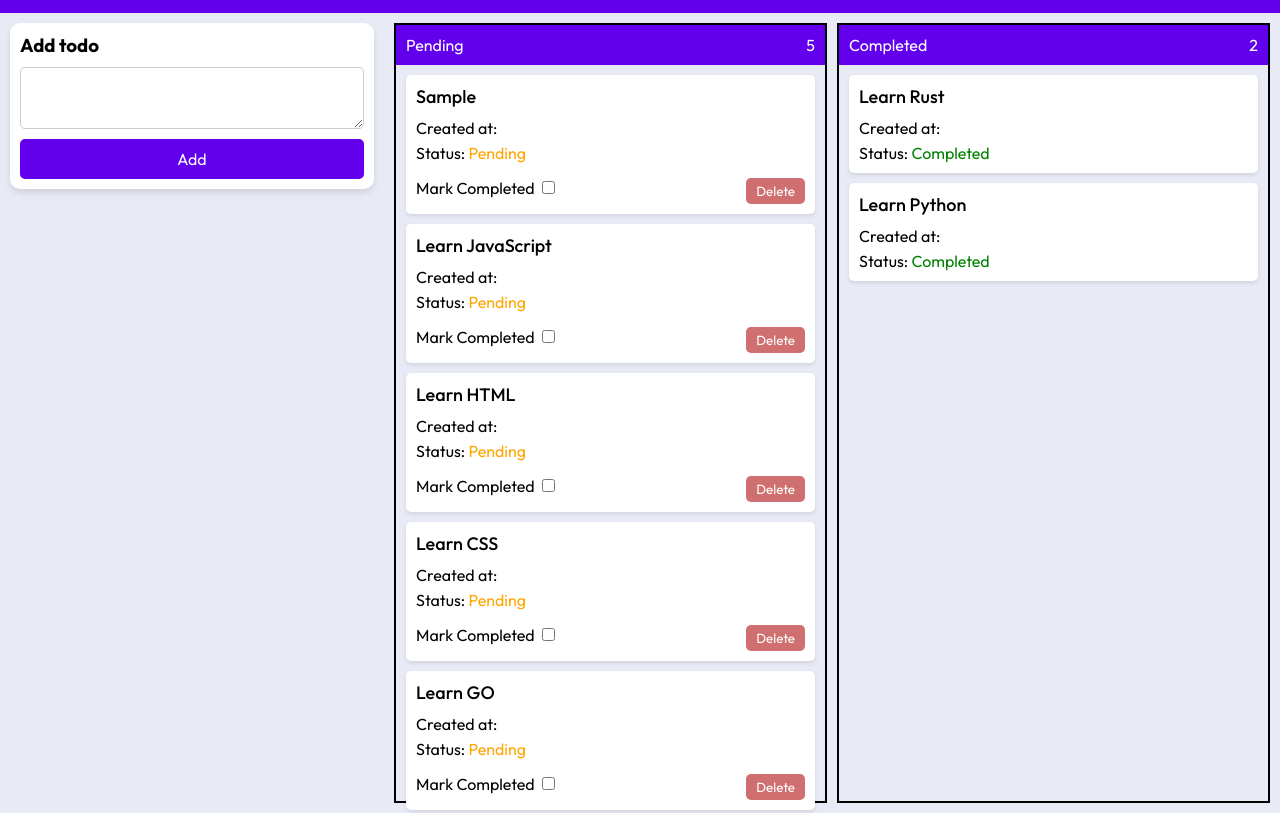
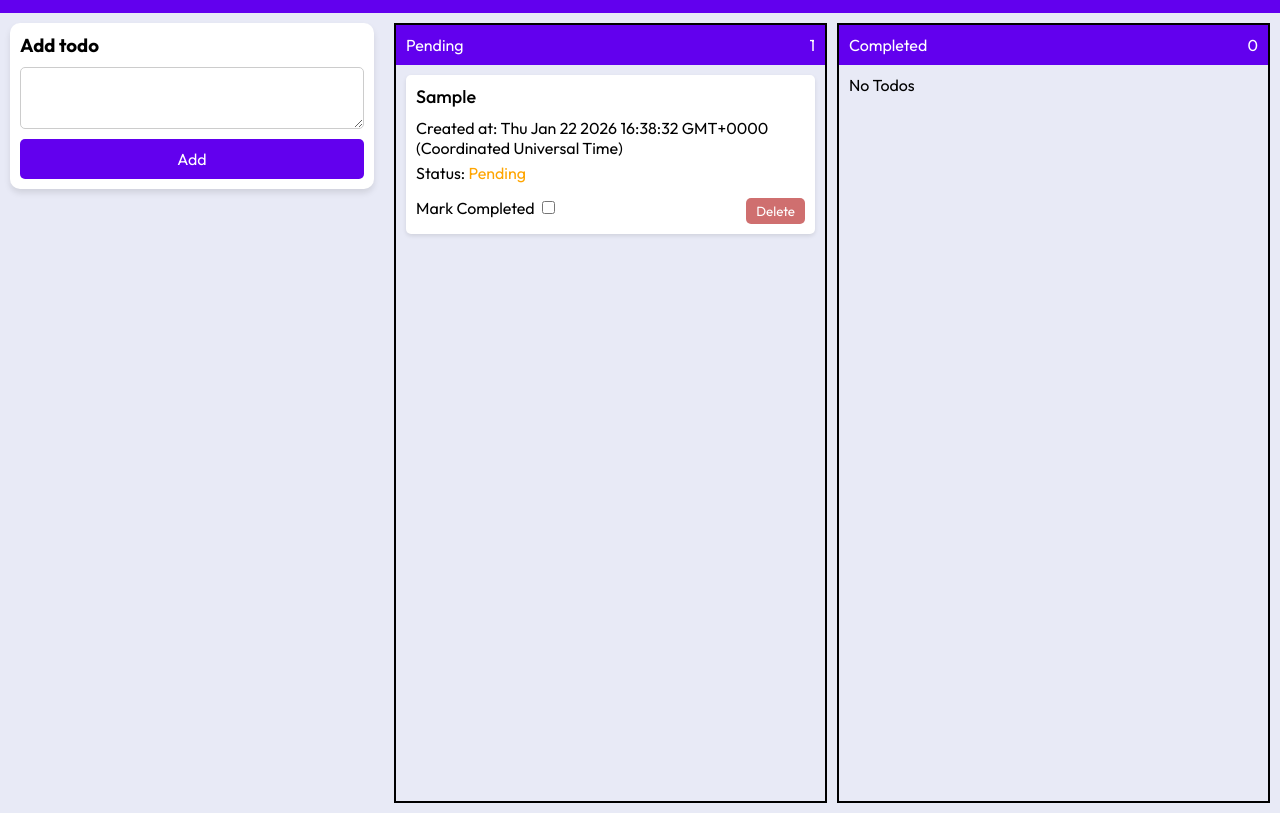
Before and after one commit to sourabh003/todo, a plain HTML site: page index.html in a window 1280 px wide. Both pictures are taken after typing "Sample" into the empty fields and a click on the button "Add". Shown: the part 59-889 px from the top of the page. Drawn offline with Linux system fonts and the light colour scheme.

Commit message:
added localstorage in todos

```diff
--- a/index.html
+++ b/index.html
@@ -4,6 +4,7 @@
 		<meta charset="UTF-8" />
 		<meta name="viewport" content="width=device-width, initial-scale=1.0" />
 		<title>Todo app</title>
+		<script src="./scripts/db.js" type="text/javascript" defer></script>
 		<script src="./scripts/index.js" type="text/javascript" defer></script>
 		<link rel="stylesheet" href="./styles/index.css" />
 		<link rel="icon" type="image/png" href="./images/favicon.png" />
--- /dev/null
+++ b/scripts/db.js
@@ -0,0 +1,15 @@
+function getTodos() {
+
+    let todos = localStorage.getItem("todos");
+
+    if (!todos) {
+        return []
+    }
+
+    return JSON.parse(todos)
+}
+
+
+function saveTodos(todos) {
+    localStorage.setItem('todos', JSON.stringify(todos))
+}
--- a/scripts/index.js
+++ b/scripts/index.js
@@ -1,42 +1,5 @@
-let todos = [
-	{
-		id: 1,
-        title: "Learn JavaScript",
-        createdAt: "",
-		completed: false,
-	},
-	{
-		id: 2,
-		createdAt: "",
-        title: "Learn HTML",
-		completed: false,
-	},
-	{
-		id: 3,
-		createdAt: "",
-        title: "Learn CSS",
-		completed: false,
-	},
-	{
-		id: 4,
-		createdAt: "",
-        title: "Learn GO",
-		completed: false,
-	},
-	{
-		id: 5,
-		createdAt: "",
-        title: "Learn Rust",
-		completed: true,
-	},
-	{
-		id: 6,
-		createdAt: "",
-        title: "Learn Python",
-		completed: true,
-	},
-];
-
+// main array
+let todos = getTodos();
 const todoList = document.getElementById("list");
 
 const newTodoForm = document.getElementById("todo-form");
@@ -51,14 +14,15 @@ const completedCounter = document.getElementById("completed-count");
 newTodoForm.onsubmit = function (e) {
 	e.preventDefault();
 
-    createTodo(newTodoTitle.value)
-    newTodoTitle.value = ""
+	createTodo(newTodoTitle.value);
+	newTodoTitle.value = "";
 };
 
 function deleteTodo(id) {
 	const updatedTodos = todos.filter((todo) => todo.id !== id);
 	todos = updatedTodos;
-	showTodos(updatedTodos);
+    showTodos(updatedTodos);
+    saveTodos(todos)
 }
 
 function markComplete(id) {
@@ -69,17 +33,20 @@ function markComplete(id) {
 		return todo;
 	});
 	todos = updatedTodos;
-	showTodos(updatedTodos);
+    showTodos(updatedTodos);
+    saveTodos(todos)
 }
 
 function createTodo(title) {
 	let newTodo = {
 		id: todos.length + 1,
 		title,
-		complete: false,
+        complete: false,
+        createdAt: new Date()
 	};
 	todos.unshift(newTodo);
-	showTodos(todos);
+    showTodos(todos);
+    saveTodos(todos)
 }
 
 function showTodos(todos) {
@@ -96,7 +63,16 @@ function showTodos(todos) {
 		}
 	});
 
-	let pending = todos.length - completed;
+    let pending = todos.length - completed;
+
+    if (pending === 0) {
+        pendingList.innerHTML = "No Todos"
+    }
+
+    if (completed === 0) {
+        completedList.innerHTML = "No Todos"
+    }
+
 
 	pendingCounter.innerText = pending;
 	completedCounter.innerText = completed;
@@ -107,7 +83,7 @@ function createTodoHtml(todo) {
         <div id="todo-${todo.id}" class="todo-item">
             <p class="todo-title">${todo.title}</p>
 
-            <p>Created at: </p>
+            <p>Created at: ${todo.createdAt}</p>
 
             <p class="todo-status">
                 Status:
@@ -136,7 +112,8 @@ function createTodoHtml(todo) {
                         </div>
                         <button onclick="deleteTodo(${todo.id})"  class="delete-btn">Delete</button>
                </div>
-            `}
+            `
+						}
 		</div>
     `;
 }
```
Also changed, not shown: post.json (added, +28 -0 lines).
